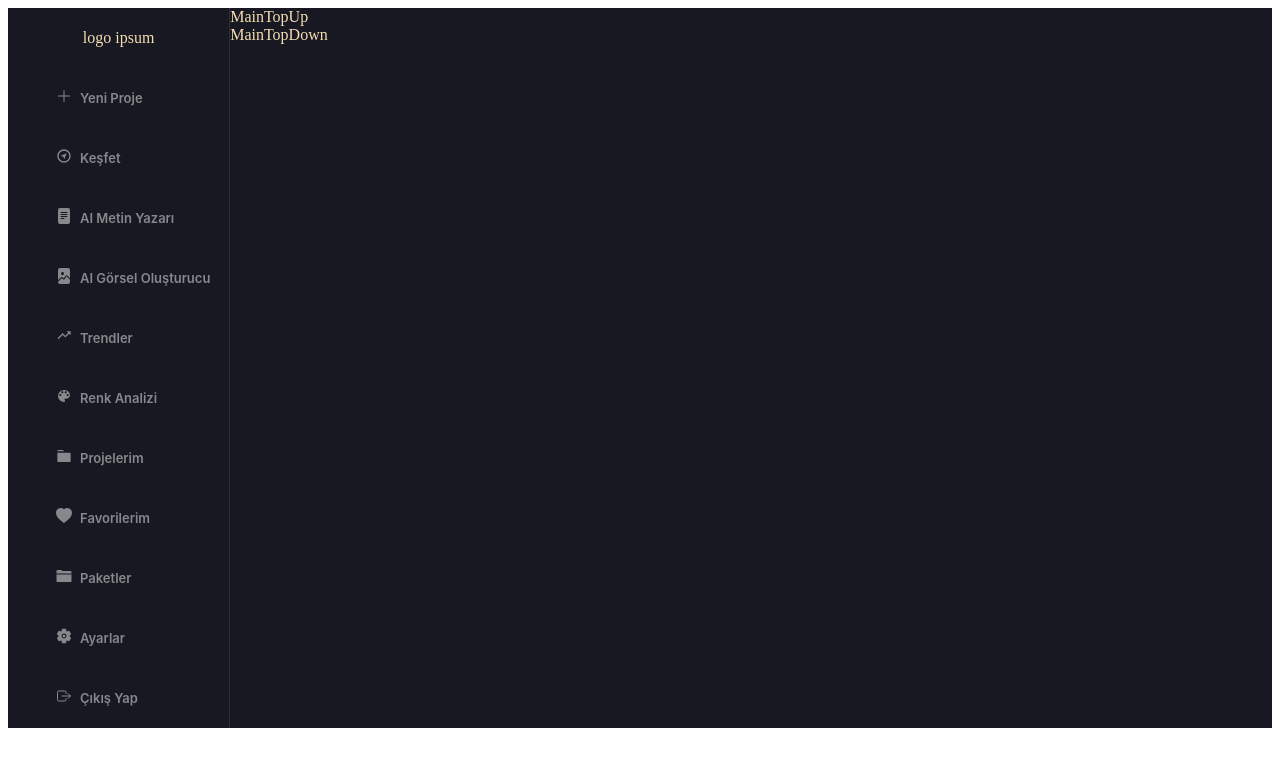
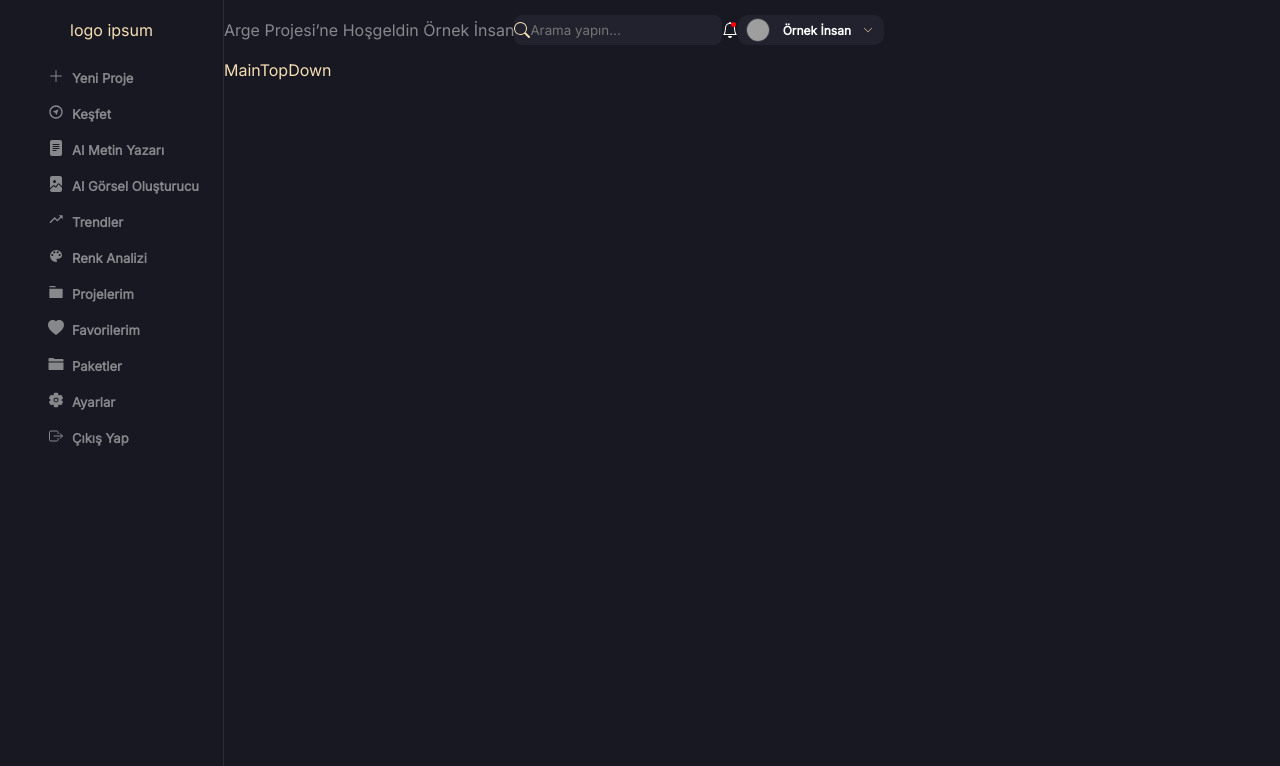
Before and after one commit to ersenozturk/pux, a React (Create React App) app: page / in a window 1280 px wide. Shown: the top 766 px of the page. Built offline with nearby package versions, Linux system fonts and the light colour scheme; grey boxes are pictures that could not be loaded.

Commit message:
mainTopUp bacially created

```diff
--- a/src/App.css
+++ b/src/App.css
@@ -1,6 +1,15 @@
+@import url('https://fonts.googleapis.com/css2?family=Inter&display=swap');
+
+*{
+    box-sizing: border-box;
+    margin: 0;
+    padding: 0;
+    font-family: 'Inter', sans-serif;
+}
+
 .App {
     width: 100%;
-    /* height: 100vh; */
+    height: 100vh;
     background-color: #171821;
     color: wheat;
     display: flex;
--- a/src/components/mainTopUp/MainTopUp.jsx
+++ b/src/components/mainTopUp/MainTopUp.jsx
@@ -1,9 +1,38 @@
-import React from 'react'
+import styles from "./MainTopUp.module.css";
+import { BsSearch,BsBell, BsChevronDown } from "react-icons/bs";
 
 const MainTopUp = () => {
   return (
-    <div>MainTopUp</div>
-  )
-}
+    <div className={styles.mainTopUp}>
+      <div className={styles.text}>Arge Projesi’ne Hoşgeldin Örnek İnsan</div>
 
-export default MainTopUp
+      <div className={styles.search}>
+        <div className={styles.icon}>
+          <BsSearch />{" "}
+        </div>
+        <input
+          type="search"
+          name="search"
+          id="search"
+          className={styles.inputSearch}
+          placeholder="Arama yapın..."
+        />
+      </div>
+
+      <div className={styles.bell}>
+        <BsBell />
+        <div className={styles.redPoint}>
+        </div>
+      </div>
+
+      <div className={styles.guest}>
+        <img src="https://www.iconninja.com/files/553/986/399/face-avatar-icon.png" alt="" />
+        <p>Örnek İnsan</p>
+        <BsChevronDown className={styles.downArrow}/>
+
+      </div>
+    </div>
+  );
+};
+
+export default MainTopUp;
--- a/src/components/mainTopUp/MainTopUp.module.css
+++ b/src/components/mainTopUp/MainTopUp.module.css
@@ -0,0 +1,109 @@
+.mainTopUp {
+  /* background-color: #fff; */
+  width: 100%;
+  line-height: 60px;
+  display: flex;
+  justify-content: center;
+  align-items: center;
+}
+
+/*! Text */
+.text {
+  font-family: Inter;
+  font-size: 16px;
+  font-weight: 400;
+  letter-spacing: 0em;
+  text-align: left;
+  color: #87888c;
+  font-style: normal;
+  display: flex;
+  align-items: center;
+}
+
+/*! search  */
+.search {
+  background-color: #21222d;
+  /* background-color: yellow; */
+  border-radius: 8px;
+  display: flex;
+  line-height: 60px;
+  height: 30px;
+  justify-content: center;
+  align-items: center;
+}
+
+.icon {
+  margin-top: 3px;
+}
+
+.inputSearch {
+  display: inline-block;
+  color: #d2d2d2;
+  background-color: #21222d;
+  border: none;
+}
+
+/*! bell */
+.bell {
+  display: flex;
+  justify-content: center;
+  align-items: center;
+  color: #ffffff;
+  position: relative;
+}
+
+.redPoint {
+  background-color: red;
+  width: 5px;
+  height: 5px;
+  border-radius: 50%;
+  position: absolute;
+  top: 0;
+  right: 2px;
+}
+
+/*! guest */
+.guest {
+  display: flex;
+  justify-content: space-between;
+  align-items: center;
+
+  height: 30px;
+  width: 146px;
+  left: 56px;
+  top: 0px;
+  border-radius: 10px;
+  padding: 8px, 10px;
+  background-color: #21222d;
+}
+
+.guest img {
+  display: block;
+  border-radius: 50%;
+  border: 0.5px solid rgba(255, 255, 255, 0.12);
+  flex: none;
+  order: 0;
+  flex-grow: 0;
+
+  height: 24px;
+  width: 24px;
+  margin-left: 0.5rem;
+
+}
+
+.guest p {
+  font-style: normal;
+  font-weight: 600;
+  font-size: 12px;
+  line-height: 15px;
+  color: #ffffff;
+  flex-grow: 0;
+}
+
+.downArrow {
+  /* height: 8px;
+  width: 4px; */
+  height: 20px;
+  width: 10px;
+  margin-right: 0.7rem;
+}
```
